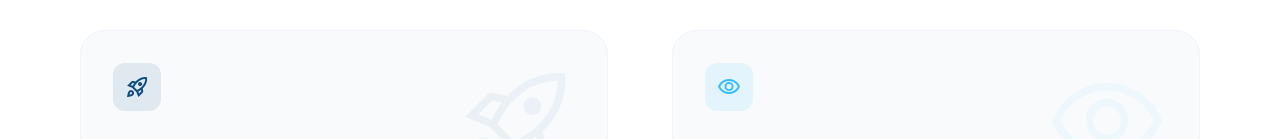
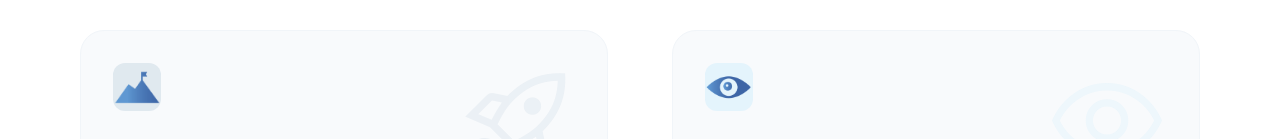
Before and after one commit to Wilber0422/Eagle-Business-Technology-Wilber, a React (Vite) app: page / in a window 1280 px wide. Shown: the part 801-940 px from the top of the page. Built offline with nearby package versions, Linux system fonts and the light colour scheme.

Commit message:
vision y mision

```diff
--- a/components/LandingPage.tsx
+++ b/components/LandingPage.tsx
@@ -60,7 +60,7 @@ const LandingPage: React.FC<LandingPageProps> = ({ onNavigate }) => {
               </div>
               <div className="relative z-10">
                 <div className="w-12 h-12 bg-primary/10 rounded-xl flex items-center justify-center mb-6 text-primary">
-                  <span className="material-symbols-outlined text-2xl">rocket_launch</span>
+                  <img src="/mision.png" />
                 </div>
                 <h3 className="text-2xl font-display font-bold text-slate-900 dark:text-white mb-4">Our Mission</h3>
                 <p className="text-slate-600 dark:text-slate-400 leading-relaxed">
@@ -74,7 +74,7 @@ const LandingPage: React.FC<LandingPageProps> = ({ onNavigate }) => {
               </div>
               <div className="relative z-10">
                 <div className="w-12 h-12 bg-secondary/10 rounded-xl flex items-center justify-center mb-6 text-secondary">
-                  <span className="material-symbols-outlined text-2xl">visibility</span>
+                  <img src="/vision.png" />
                 </div>
                 <h3 className="text-2xl font-display font-bold text-slate-900 dark:text-white mb-4">Our Vision</h3>
                 <p className="text-slate-600 dark:text-slate-400 leading-relaxed">
```
Also changed, not shown: public/mision.png (added), public/vision.png (added).
